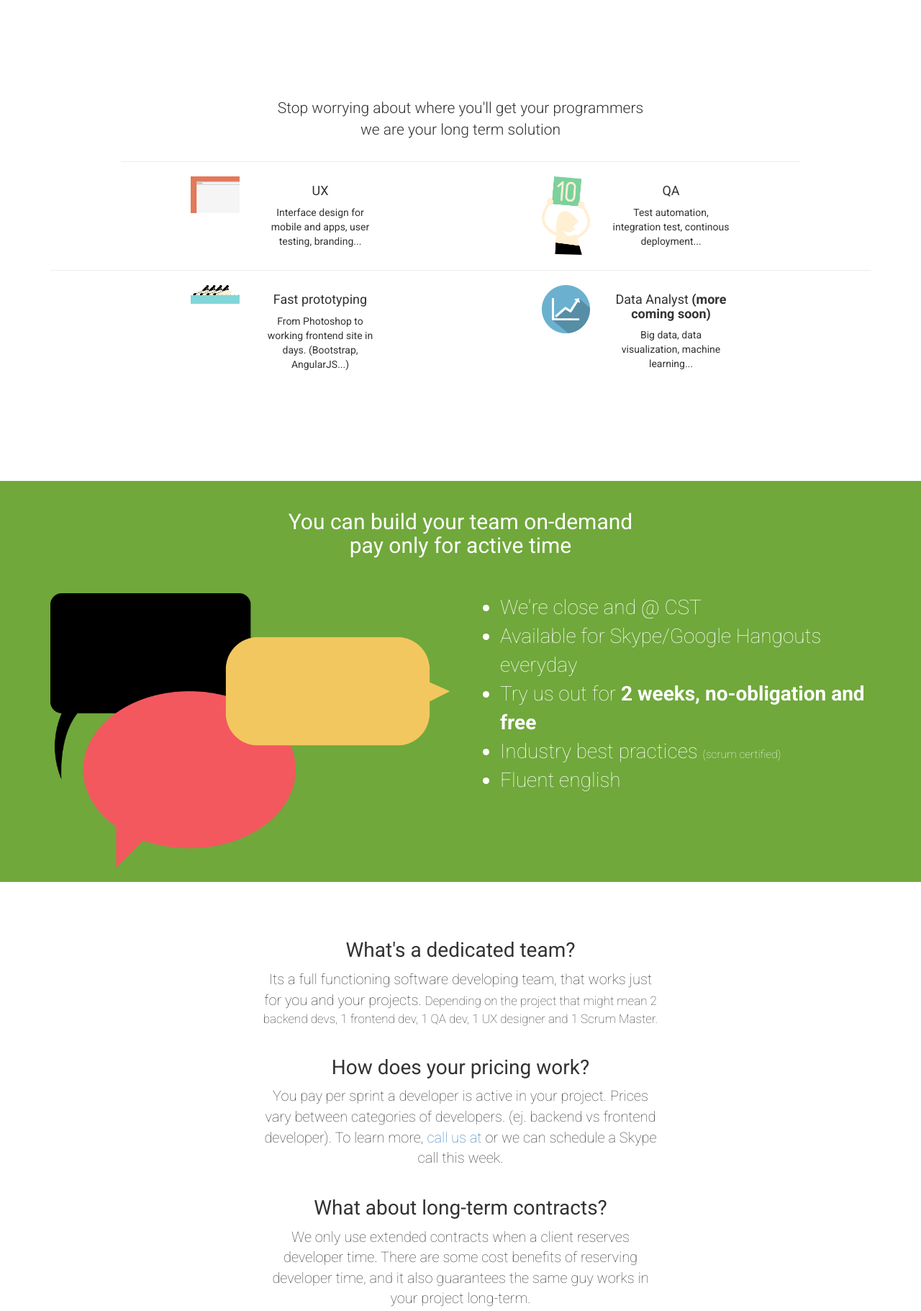
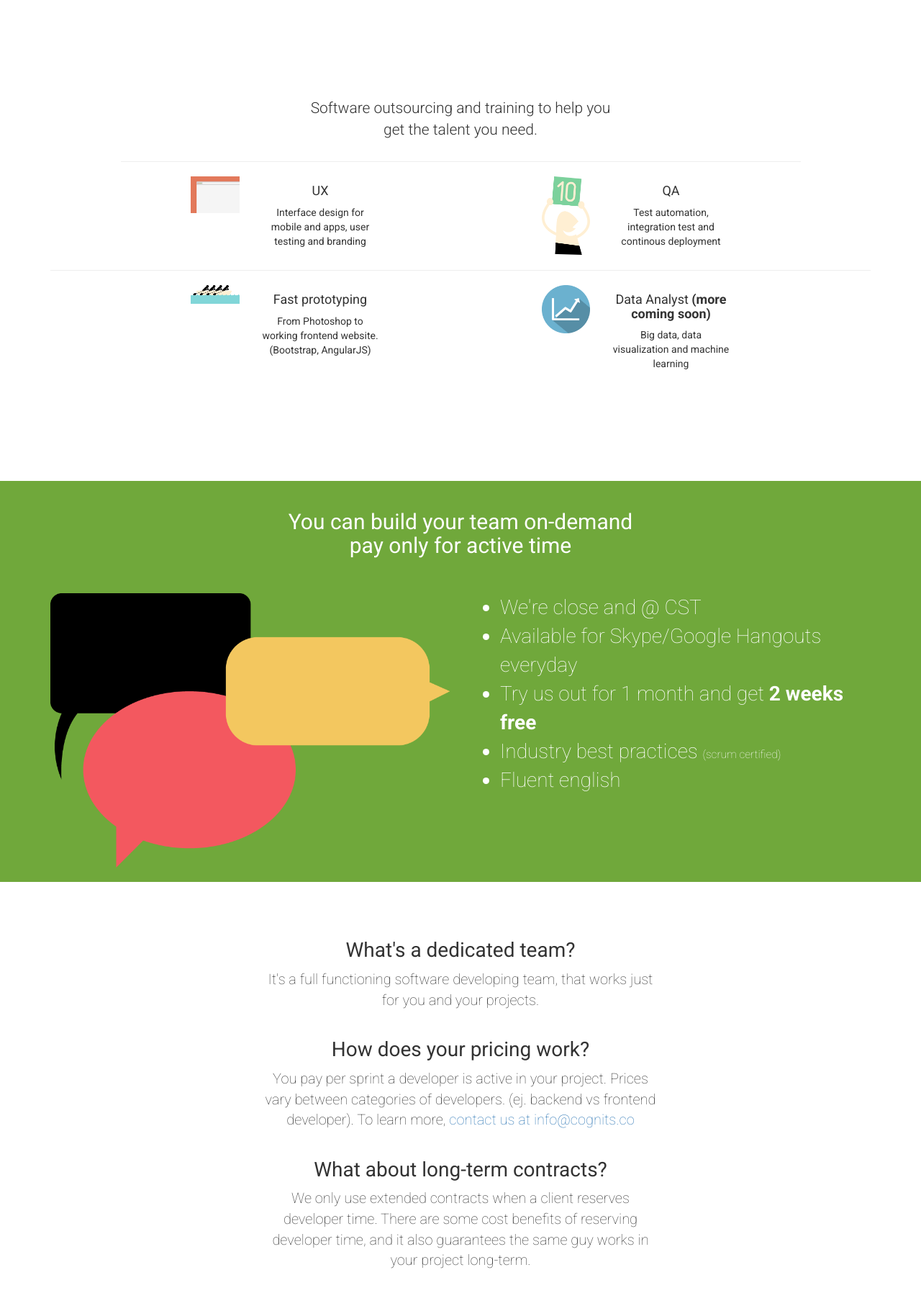
Before and after one commit to alfpain/cognits.github.io, a website: page templates/index.html in a window 1280 px wide. Shown: the part 660-2481 px from the top of the page at 72% size. Drawn offline with nearby package versions, Linux system fonts and the light colour scheme; files that its build step writes are made by us from their sources; files whose address does not match are found by name.

Commit message:
Updated content from home page.

```diff
--- a/templates/index.html
+++ b/templates/index.html
@@ -63,7 +63,7 @@
             <div class="jumbotron">
               <h1 class="text-center">Build up your team with QA, fast-prototyping and UX.</h1>
               <p class="text-center">
-                <a href="#contact" class="btn btn-default btn-lg" role="button">Contact Us, we'd love to Skype</a>
+                <a href="#contact" class="btn btn-default btn-lg" role="button">Contact Us, we'd love to talk</a>
               </p>
             </div>
           </div>
@@ -82,9 +82,9 @@
           <div class="col-md-10 col-md-offset-1 text-center">
             <div class="page-header">
               <h2 class="lead">
-                Stop worrying about where you'll get your programmers
+                Software outsourcing and training to help you
                 <br>
-                we are your long term solution
+                get the talent you need.
               </h2>
             </div>
           </div>
@@ -101,7 +101,7 @@
               </div>
               <div class="col-md-8">
                 <h4 class="service-heading">UX</h4>
-                <p>Interface design for mobile and apps, user testing, branding...</p>
+                <p>Interface design for mobile and apps, user testing and branding</p>
               </div>
             </div>
           </div>
@@ -115,7 +115,7 @@
               </div>
               <div class="col-md-8">
                 <h4 class="service-heading">QA</h4>
-                <p>Test automation, integration test, continous deployment...</p>
+                <p>Test automation, integration test and continous deployment</p>
               </div>
             </div>
           </div>
@@ -135,7 +135,7 @@
               </div>
               <div class="col-md-8">
                 <h4 class="service-heading">Fast prototyping</h4>
-                <p>From Photoshop to working frontend site in days. (Bootstrap, AngularJS...)</p>
+                <p>From Photoshop to working frontend website. (Bootstrap, AngularJS)</p>
               </div>
             </div>
           </div>
@@ -149,7 +149,7 @@
               </div>
               <div class="col-md-8">
                 <h4 class="service-heading">Data Analyst <strong>(more coming soon)</strong></h4>
-                <p>Big data, data visualization, machine learning...</p>
+                <p>Big data, data visualization and machine learning</p>
               </div>
             </div>
           </div>
@@ -186,7 +186,7 @@
             <ul class="value-list">
               <li>We're close and @ CST</li>
               <li>Available for Skype/Google Hangouts everyday</li>
-              <li>Try us out for <strong>2 weeks, no-obligation and free</strong></li>
+              <li>Try us out for 1 month and get <strong>2 weeks free</strong></li>
               <li>Industry best practices <small>(scrum certified)</small></li>
               <li>Fluent english</li>
             </ul>
@@ -206,11 +206,11 @@
 
             <div class="qa text-center">
               <h4 class="q">What's a dedicated team?</h4>
-              <p class="a">Its a full functioning software developing team, that works just for you and your projects.
-                <small>
+              <p class="a">It's a full functioning software developing team, that works just for you and your projects.
+                <!-- <small>
                   Depending on the project that might mean 2 backend devs, 1 frontend dev,
                   1 QA dev, 1 UX designer and 1 Scrum Master.
-                </small>
+                </small> -->
               </p>
             </div>
 
@@ -220,8 +220,7 @@
               <h4 class="q">How does your pricing work?</h4>
               <p class="a">
                 You pay per sprint a developer is active in your project. Prices vary between categories of developers.
-                (ej. backend vs frontend developer). To learn more, <a href="">call us at </a>
-                or we can schedule a Skype call this week.
+                (ej. backend vs frontend developer). To learn more, <a href="mailto:info@cognits.co?Subject=Pricing">contact us at info@cognits.co</a>
               </p>
             </div>
 
@@ -248,21 +247,27 @@
 
     <section id="contact" >
       <div class="container">
-        <div class="col-md-8 col-md-offset-2">
+        <div class="col-md-8 col-md-offset-2 text-center">
 
           <!-- {{ if }} -->
 
           <h2>Interested?</h2>
-          <p>We'll get back to you in <strong>8 minutes</strong> or less.</p>
+          <p>We'll get back to you in <strong>11 minutes</strong> or less.</p>
 
-          <div class="panel panel-default" ng-show="!sentMessage">
+          <hr>
+
+          <p class="lead">
+            Write to <a href="mailto:info@cognits.co?Subject=Contact">info@cognits.co</a>
+          </p>
+
+          <!-- <div class="panel panel-default" ng-show="!sentMessage">
             <div class="panel-body">
 
               <form name="Message">
                 <div class="form-group">
                   <label for="email">Email address</label>
                   <input type="email" class="form-control" id="email" name="email" placeholder="Enter email" ng-model="message.email" required>
-                  <!-- <span class="error" ng-show="Message.email.$error">Required!</span><br> -->
+                  <!-- <span class="error" ng-show="Message.email.$error">Required!</span><br>
                 </div>
 
                 <div class="form-group">
@@ -273,7 +278,7 @@
                 <button type="submit" class="btn btn-default btn-lg" ng-click="sendMessage()" >Send</button>
               </form>
             </div>
-          </div>
+          </div> -->
 
 
         </div>
```
